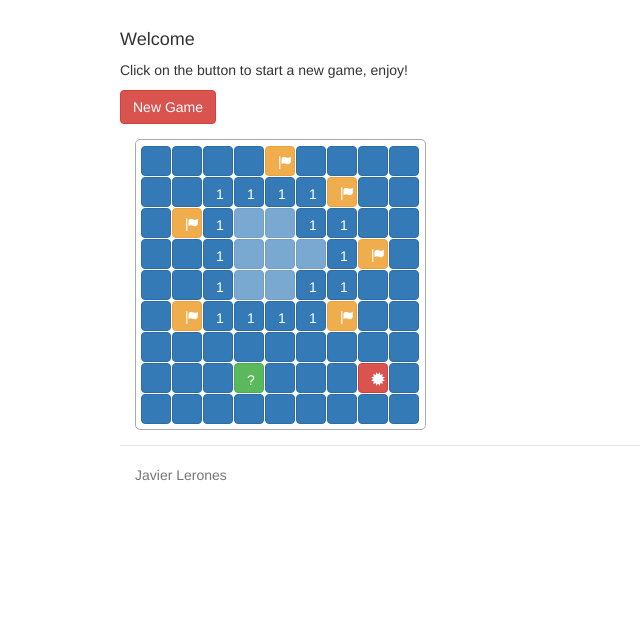
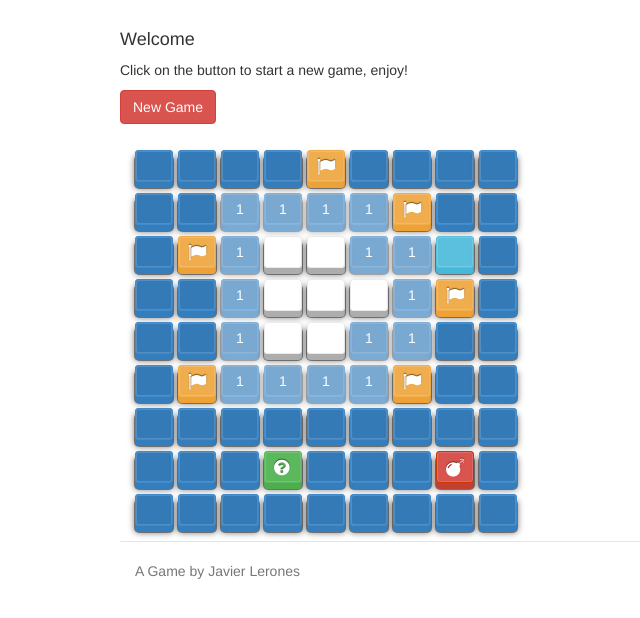
Before and after one commit to javier-lerones-gallego/Minesweeper, a website: page app/index.html in a window 1280 px wide. Shown: the whole page, without its empty margins (170-810 px from the left). Drawn offline with nearby package versions, Linux system fonts and the light colour scheme; files that its build step writes are made by us from their sources.

Commit message:
added font-awesome, replaced the buttons with 3d style

```diff
--- a/app/index.html
+++ b/app/index.html
@@ -10,6 +10,7 @@
         <!-- build:css styles/vendor.css -->
         <!-- bower:css -->
         <link rel="stylesheet" href="bower_components/bootstrap/dist/css/bootstrap.css" />
+        <link rel="stylesheet" href="bower_components/font-awesome/css/font-awesome.css" />
         <!-- endbower -->
         <!-- endbuild -->
 
@@ -33,101 +34,101 @@
             </div>
 
             <div class="board">
-                <button type="button" class="btn btn-primary cell"></button>
-                <button type="button" class="btn btn-primary cell"></button>
-                <button type="button" class="btn btn-primary cell"></button>
-                <button type="button" class="btn btn-primary cell"></button>
-                <button type="button" class="btn btn-warning cell"><span class="glyphicon glyphicon-flag"></span></button>
-                <button type="button" class="btn btn-primary cell"></button>
-                <button type="button" class="btn btn-primary cell"></button>
-                <button type="button" class="btn btn-primary cell"></button>
-                <button type="button" class="btn btn-primary cell"></button>
+                <button type="button" class="btn3d btn btn-primary cell"></button>
+                <button type="button" class="btn3d btn btn-primary cell"></button>
+                <button type="button" class="btn3d btn btn-primary cell"></button>
+                <button type="button" class="btn3d btn btn-primary cell"></button>
+                <button type="button" class="btn3d btn btn-warning cell"><i class="fa fa-flag"></i></button>
+                <button type="button" class="btn3d btn btn-primary cell"></button>
+                <button type="button" class="btn3d btn btn-primary cell"></button>
+                <button type="button" class="btn3d btn btn-primary cell"></button>
+                <button type="button" class="btn3d btn btn-primary cell"></button>
 
-                <button type="button" class="btn btn-primary cell"></button>
-                <button type="button" class="btn btn-primary cell"></button>
-                <button type="button" class="btn btn-primary cell">1</button>
-                <button type="button" class="btn btn-primary cell">1</button>
-                <button type="button" class="btn btn-primary cell">1</button>
-                <button type="button" class="btn btn-primary cell">1</button>
-                <button type="button" class="btn btn-warning cell"><span class="glyphicon glyphicon-flag"></span></button>
-                <button type="button" class="btn btn-primary cell"></button>
-                <button type="button" class="btn btn-primary cell"></button>
+                <button type="button" class="btn3d btn btn-primary cell"></button>
+                <button type="button" class="btn3d btn btn-primary cell"></button>
+                <button type="button" class="btn3d disabled btn btn-primary cell">1</button>
+                <button type="button" class="btn3d disabled btn btn-primary cell">1</button>
+                <button type="button" class="btn3d disabled btn btn-primary cell">1</button>
+                <button type="button" class="btn3d disabled btn btn-primary cell">1</button>
+                <button type="button" class="btn3d btn btn-warning cell"><i class="fa fa-flag"></i></button>
+                <button type="button" class="btn3d btn btn-primary cell"></button>
+                <button type="button" class="btn3d btn btn-primary cell"></button>
 
-                <button type="button" class="btn btn-primary cell"></button>
-                <button type="button" class="btn btn-warning cell"><span class="glyphicon glyphicon-flag"></span></button>
-                <button type="button" class="btn btn-primary cell">1</button>
-                <button type="button" class="btn btn-primary cell disabled"></button>
-                <button type="button" class="btn btn-primary cell disabled"></button>
-                <button type="button" class="btn btn-primary cell">1</button>
-                <button type="button" class="btn btn-primary cell">1</button>
-                <button type="button" class="btn btn-primary cell"></button>
-                <button type="button" class="btn btn-primary cell"></button>
+                <button type="button" class="btn3d btn btn-primary cell"></button>
+                <button type="button" class="btn3d btn btn-warning cell"><i class="fa fa-flag"></i></button>
+                <button type="button" class="btn3d disabled btn btn-primary cell">1</button>
+                <button type="button" class="btn3d btn btn-default cell "></button>
+                <button type="button" class="btn3d btn btn-default cell"></button>
+                <button type="button" class="btn3d disabled btn btn-primary cell">1</button>
+                <button type="button" class="btn3d disabled btn btn-primary cell">1</button>
+                <button type="button" class="btn3d btn btn-info cell"></button>
+                <button type="button" class="btn3d btn btn-primary cell"></button>
 
-                <button type="button" class="btn btn-primary cell"></button>
-                <button type="button" class="btn btn-primary cell"></button>
-                <button type="button" class="btn btn-primary cell">1</button>
-                <button type="button" class="btn btn-primary cell disabled"></button>
-                <button type="button" class="btn btn-primary cell disabled"></button>
-                <button type="button" class="btn btn-primary cell disabled"></button>
-                <button type="button" class="btn btn-primary cell">1</button>
-                <button type="button" class="btn btn-warning cell"><span class="glyphicon glyphicon-flag"></span></button>
-                <button type="button" class="btn btn-primary cell"></button>
+                <button type="button" class="btn3d btn btn-primary cell"></button>
+                <button type="button" class="btn3d btn btn-primary cell"></button>
+                <button type="button" class="btn3d disabled btn btn-primary cell">1</button>
+                <button type="button" class="btn3d btn btn-default cell"></button>
+                <button type="button" class="btn3d btn btn-default cell"></button>
+                <button type="button" class="btn3d btn btn-default cell"></button>
+                <button type="button" class="btn3d disabled btn btn-primary cell">1</button>
+                <button type="button" class="btn3d btn btn-warning cell"><i class="fa fa-flag"></i></button>
+                <button type="button" class="btn3d btn btn-primary cell"></button>
 
-                <button type="button" class="btn btn-primary cell"></button>
-                <button type="button" class="btn btn-primary cell"></button>
-                <button type="button" class="btn btn-primary cell">1</button>
-                <button type="button" class="btn btn-primary cell disabled"></button>
-                <button type="button" class="btn btn-primary cell disabled"></button>
-                <button type="button" class="btn btn-primary cell">1</button>
-                <button type="button" class="btn btn-primary cell">1</button>
-                <button type="button" class="btn btn-primary cell"></button>
-                <button type="button" class="btn btn-primary cell"></button>
+                <button type="button" class="btn3d btn btn-primary cell"></button>
+                <button type="button" class="btn3d btn btn-primary cell"></button>
+                <button type="button" class="btn3d disabled btn btn-primary cell">1</button>
+                <button type="button" class="btn3d btn btn-default cell"></button>
+                <button type="button" class="btn3d btn btn-default cell"></button>
+                <button type="button" class="btn3d disabled btn btn-primary cell">1</button>
+                <button type="button" class="btn3d disabled btn btn-primary cell">1</button>
+                <button type="button" class="btn3d btn btn-primary cell"></button>
+                <button type="button" class="btn3d btn btn-primary cell"></button>
 
-                <button type="button" class="btn btn-primary cell"></button>
-                <button type="button" class="btn btn-warning cell"><span class="glyphicon glyphicon-flag"></span></button>
-                <button type="button" class="btn btn-primary cell">1</button>
-                <button type="button" class="btn btn-primary cell">1</button>
-                <button type="button" class="btn btn-primary cell">1</button>
-                <button type="button" class="btn btn-primary cell">1</button>
-                <button type="button" class="btn btn-warning cell"><span class="glyphicon glyphicon-flag"></span></button>
-                <button type="button" class="btn btn-primary cell"></button>
-                <button type="button" class="btn btn-primary cell"></button>
+                <button type="button" class="btn3d btn btn-primary cell"></button>
+                <button type="button" class="btn3d btn btn-warning cell"><i class="fa fa-flag"></i></button>
+                <button type="button" class="btn3d disabled btn btn-primary cell">1</button>
+                <button type="button" class="btn3d disabled btn btn-primary cell">1</button>
+                <button type="button" class="btn3d disabled btn btn-primary cell">1</button>
+                <button type="button" class="btn3d disabled btn btn-primary cell">1</button>
+                <button type="button" class="btn3d btn btn-warning cell"><i class="fa fa-flag"></i></button>
+                <button type="button" class="btn3d btn btn-primary cell"></button>
+                <button type="button" class="btn3d btn btn-primary cell"></button>
 
-                <button type="button" class="btn btn-primary cell"></button>
-                <button type="button" class="btn btn-primary cell"></button>
-                <button type="button" class="btn btn-primary cell"></button>
-                <button type="button" class="btn btn-primary cell"></button>
-                <button type="button" class="btn btn-primary cell"></button>
-                <button type="button" class="btn btn-primary cell"></button>
-                <button type="button" class="btn btn-primary cell"></button>
-                <button type="button" class="btn btn-primary cell"></button>
-                <button type="button" class="btn btn-primary cell"></button>
+                <button type="button" class="btn3d btn btn-primary cell"></button>
+                <button type="button" class="btn3d btn btn-primary cell"></button>
+                <button type="button" class="btn3d btn btn-primary cell"></button>
+                <button type="button" class="btn3d btn btn-primary cell"></button>
+                <button type="button" class="btn3d btn btn-primary cell"></button>
+                <button type="button" class="btn3d btn btn-primary cell"></button>
+                <button type="button" class="btn3d btn btn-primary cell"></button>
+                <button type="button" class="btn3d btn btn-primary cell"></button>
+                <button type="button" class="btn3d btn btn-primary cell"></button>
 
-                <button type="button" class="btn btn-primary cell"></button>
-                <button type="button" class="btn btn-primary cell"></button>
-                <button type="button" class="btn btn-primary cell"></button>
-                <button type="button" class="btn btn-success cell">?</button>
-                <button type="button" class="btn btn-primary cell"></button>
-                <button type="button" class="btn btn-primary cell"></button>
-                <button type="button" class="btn btn-primary cell"></button>
-                <button type="button" class="btn btn-danger cell">
-                    <span class="glyphicon glyphicon-certificate"></span>
-                </button>
-                <button type="button" class="btn btn-primary cell"></button>
+                <button type="button" class="btn3d btn btn-primary cell"></button>
+                <button type="button" class="btn3d btn btn-primary cell"></button>
+                <button type="button" class="btn3d btn btn-primary cell"></button>
+                <button type="button" class="btn3d btn btn-success cell"><i class="fa fa-question-circle"></i></button>
+                <button type="button" class="btn3d btn btn-primary cell"></button>
+                <button type="button" class="btn3d btn btn-primary cell"></button>
+                <button type="button" class="btn3d btn btn-primary cell"></button>
+                <button type="button" class="btn3d btn btn-danger cell"><i class="fa fa-bomb"></i></button>
+                <button type="button" class="btn3d btn btn-primary cell"></button>
 
-                <button type="button" class="btn btn-primary cell"></button>
-                <button type="button" class="btn btn-primary cell"></button>
-                <button type="button" class="btn btn-primary cell"></button>
-                <button type="button" class="btn btn-primary cell"></button>
-                <button type="button" class="btn btn-primary cell"></button>
-                <button type="button" class="btn btn-primary cell"></button>
-                <button type="button" class="btn btn-primary cell"></button>
-                <button type="button" class="btn btn-primary cell"></button>
-                <button type="button" class="btn btn-primary cell"></button>
+                <button type="button" class="btn3d btn btn-primary cell"></button>
+                <button type="button" class="btn3d btn btn-primary cell"></button>
+                <button type="button" class="btn3d btn btn-primary cell"></button>
+                <button type="button" class="btn3d btn btn-primary cell"></button>
+                <button type="button" class="btn3d btn btn-primary cell"></button>
+                <button type="button" class="btn3d btn btn-primary cell"></button>
+                <button type="button" class="btn3d btn btn-primary cell"></button>
+                <button type="button" class="btn3d btn btn-primary cell"></button>
+                <button type="button" class="btn3d btn btn-primary cell"></button>
+
+                <div style="clear: both"></div>
             </div>
 
             <div class="footer">
-                <p>Javier Lerones</p>
+                <p>A Game by Javier Lerones</p>
             </div>
         </div>
 
--- a/app/styles/main.css
+++ b/app/styles/main.css
@@ -44,20 +44,15 @@ body {
 }
 
 .board {
-    border: solid 1px #aaa;
-    border-radius: 5px;
-    padding: 5px;
     margin: 15px;
-    width: 291px;
-    height: 291px;
+    width: 390px;
 }
 
 .cell {
     float: left;
-    width: 30px;
-    height: 30px;
-    margin: 1px 1px 0 0;
-    outline: none !important;
+    width: 38px;
+    height: 32px;
+    margin-right: 5px;
 }
 
 /* Responsive: Portrait tablets and up */
@@ -67,3 +62,72 @@ body {
     }
 
 }
+
+
+.btn:focus, .btn.active:focus {
+  outline: none !important;
+}
+.btn3d {
+    transition: all .08s linear;
+    position: relative;
+    outline: medium none;
+    -moz-outline-style: none;
+    border: 0px;
+    margin-top: 11px;
+    top: 0;
+}
+.btn3d:focus {
+    outline: medium none;
+    -moz-outline-style: none;
+}
+.btn3d:active{
+    top: 7px;
+}
+.btn3d.btn-default {
+    box-shadow: 0 0 0 1px #ebebeb inset, 0 0 0 2px rgba(255, 255, 255, 0.15) inset, 0 6px 0 0 #adadad, 0 6px 0 1px rgba(0, 0, 0, 0.4), 0 6px 6px 1px rgba(0, 0, 0, 0.5);
+}
+.btn3d.btn-primary {
+    box-shadow: 0 0 0 1px #428bca inset, 0 0 0 2px rgba(255, 255, 255, 0.15) inset, 0 6px 0 0 #357ebd, 0 6px 0 1px rgba(0, 0, 0, 0.4), 0 6px 6px 1px rgba(0, 0, 0, 0.5);
+}
+.btn3d.btn-success {
+    box-shadow: 0 0 0 1px #5cb85c inset, 0 0 0 2px rgba(255, 255, 255, 0.15) inset, 0 6px 0 0 #4cae4c, 0 6px 0 1px rgba(0, 0, 0, 0.4), 0 6px 6px 1px rgba(0, 0, 0, 0.5);
+}
+.btn3d.btn-info {
+    box-shadow: 0 0 0 1px #5bc0de inset, 0 0 0 2px rgba(255, 255, 255, 0.15) inset, 0 6px 0 0 #46b8da, 0 6px 0 1px rgba(0, 0, 0, 0.4), 0 6px 6px 1px rgba(0, 0, 0, 0.5);
+}
+.btn3d.btn-warning {
+    box-shadow: 0 0 0 1px #f0ad4e inset, 0 0 0 2px rgba(255, 255, 255, 0.15) inset, 0 6px 0 0 #eea236, 0 6px 0 1px rgba(0, 0, 0, 0.4), 0 6px 6px 1px rgba(0, 0, 0, 0.5);
+}
+.btn3d.btn-danger {
+    box-shadow: 0 0 0 1px #c63702 inset, 0 0 0 2px rgba(255, 255, 255, 0.15) inset, 0 6px 0 0 #c24032, 0 6px 0 1px rgba(0, 0, 0, 0.4), 0 6px 6px 1px rgba(0, 0, 0, 0.5);
+}
+.btn3d:active.btn-default {
+    box-shadow: 0 0 0 1px rgba(0, 0, 0, 0.4);
+}
+.btn3d:active.btn-primary {
+    box-shadow: 0 0 0 1px rgba(0, 0, 0, 0.4);
+}
+.btn3d:active.btn-success {
+    box-shadow: 0 0 0 1px rgba(0, 0, 0, 0.4);
+}
+.btn3d:active.btn-info {
+    box-shadow: 0 0 0 1px rgba(0, 0, 0, 0.4);
+}
+.btn3d:active.btn-warning {
+    box-shadow: 0 0 0 1px rgba(0, 0, 0, 0.4);
+}
+.btn3d:active.btn-danger {
+    box-shadow: 0 0 0 1px rgba(0, 0, 0, 0.4);
+}
+
+i.fa {
+    position: relative;
+    top: 2px;
+    left: -2px;
+    font-size: 1.3em;
+    text-shadow: 0 -1px 1px rgba(0, 0, 0, 0.5);
+}
+
+i.fa.fa-flag {
+
+}
--- a/bower.json
+++ b/bower.json
@@ -3,7 +3,8 @@
   "private": true,
   "dependencies": {
     "bootstrap": "~3.1.1",
-    "jquery": "~1.11.0"
+    "jquery": "~1.11.0",
+    "font-awesome": "~4.1.0"
   },
   "devDependencies": {}
 }
```
